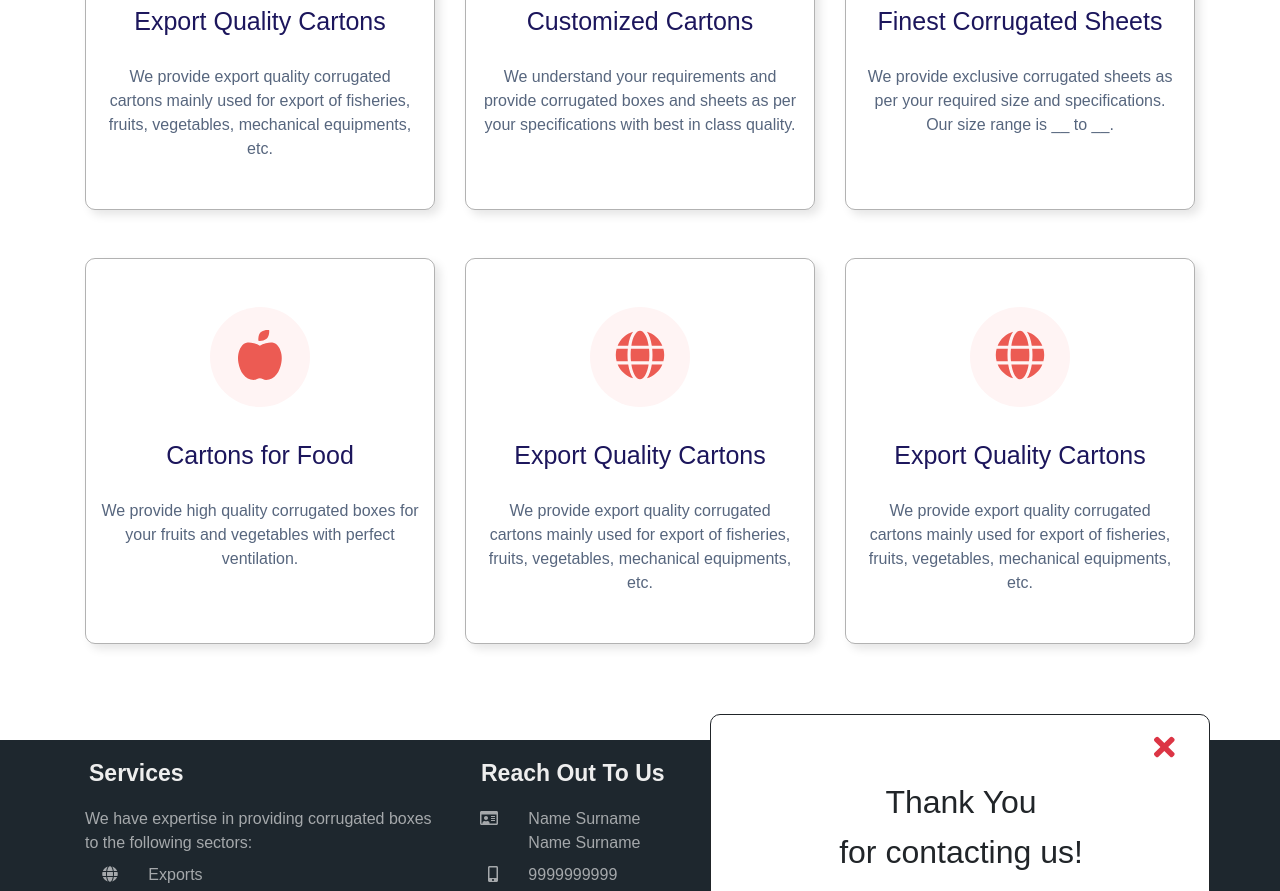
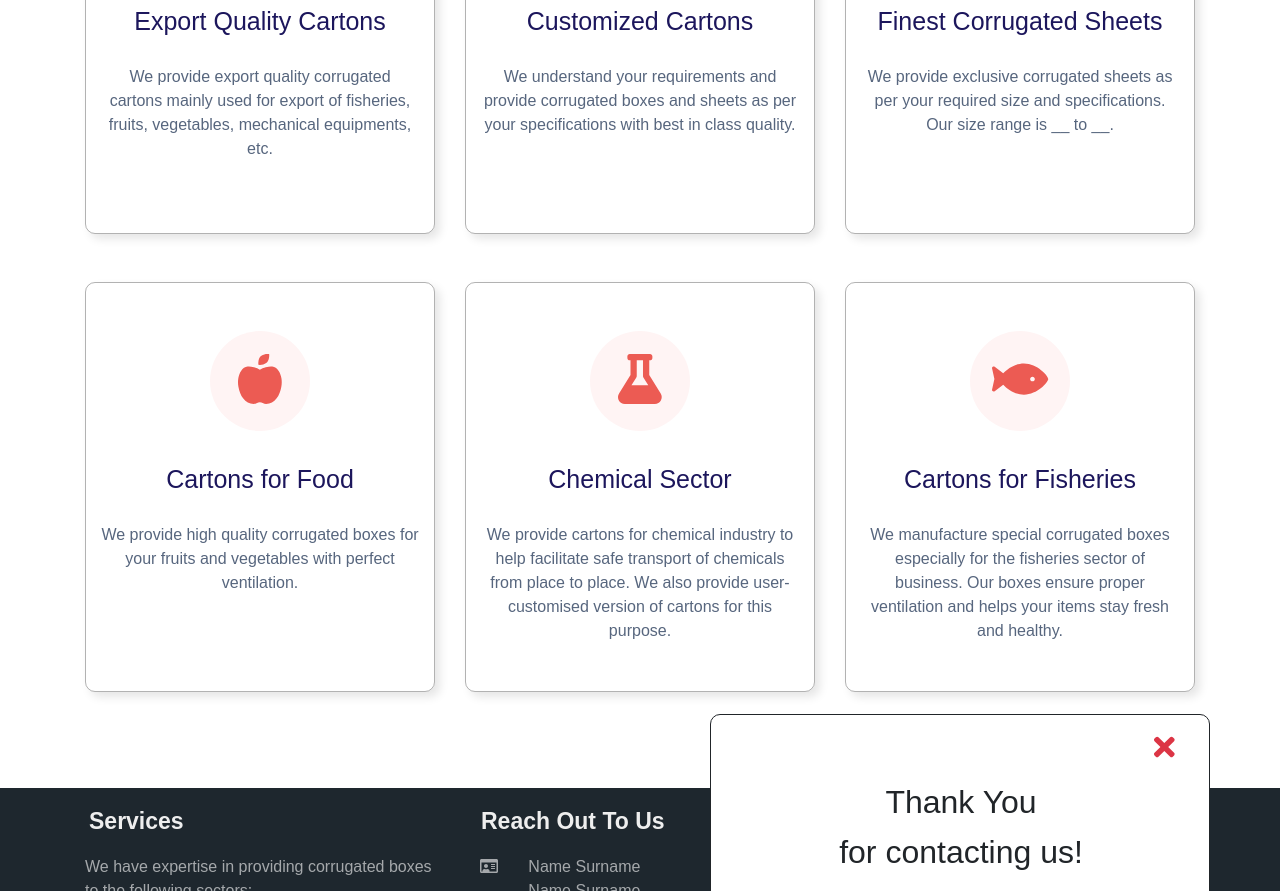
Before and after one commit to abhijoshi2k/pe_sample, a plain HTML site: page services.html in a window 1280 px wide. Shown: the part 543-1434 px from the top of the page. Drawn offline with nearby package versions, Linux system fonts and the light colour scheme.

Commit message:
update content

```diff
--- a/services.html
+++ b/services.html
@@ -437,12 +437,12 @@
 				<div class="px-auto overflow-hidden service-data" id="service5">
 					<div class="position-absolute service-try d-sm-block d-none" id="try5"></div>
 					<div class="row pt-sm-5">
-						<div class="services-circle text-center mx-auto d-sm-block d-none"><div class="col-sm-12 col-3 text-center services-icon my-0 my-sm-auto"><i class="fas fa-globe"></i></div></div>
-						<div class="col-sm-12 col-3 text-center services-icon my-0 my-sm-auto d-block d-sm-none"><i class="fas fa-globe"></i></div>
-						<div class="col-sm-12 col-9 px-sm-3 pl-0 text-sm-center text-left services-title my-sm-0 my-auto"><label for="expand5">Export Quality Cartons</label></div>
+						<div class="services-circle text-center mx-auto d-sm-block d-none"><div class="col-sm-12 col-3 text-center services-icon my-0 my-sm-auto"><i class="fas fa-flask"></i></div></div>
+						<div class="col-sm-12 col-3 text-center services-icon my-0 my-sm-auto d-block d-sm-none"><i class="fas fa-flask"></i></div>
+						<div class="col-sm-12 col-9 px-sm-3 pl-0 text-sm-center text-left services-title my-sm-0 my-auto"><label for="expand5">Chemical Sector</label></div>
 					</div>
 
-					<div class="container text-center services-para pt-lg-4 py-2 service-no pb-sm-5">We provide export quality corrugated cartons mainly used for export of fisheries, fruits, vegetables, mechanical equipments, etc.</div>
+					<div class="container text-center services-para pt-lg-4 py-2 service-no pb-sm-5">We provide cartons for chemical industry to help facilitate safe transport of chemicals from place to place. We also provide user-customised version of cartons for this purpose.</div>
 				</div>
 				<label for="expand5"><div class="container d-block d-sm-none down-btn text-center quote"><div><i class="fas fa-angle-down"></i></div></div></label>
 			</div>
@@ -456,12 +456,12 @@
 				<div class="px-auto overflow-hidden service-data" id="service6">
 					<div class="position-absolute service-try d-sm-block d-none" id="try6"></div>
 					<div class="row pt-sm-5">
-						<div class="services-circle text-center mx-auto d-sm-block d-none"><div class="col-sm-12 col-3 text-center services-icon my-0 my-sm-auto"><i class="fas fa-globe"></i></div></div>
-						<div class="col-sm-12 col-3 text-center services-icon my-0 my-sm-auto d-block d-sm-none"><i class="fas fa-globe"></i></div>
-						<div class="col-sm-12 col-9 px-sm-3 pl-0 text-sm-center text-left services-title my-sm-0 my-auto"><label for="expand6">Export Quality Cartons</label></div>
+						<div class="services-circle text-center mx-auto d-sm-block d-none"><div class="col-sm-12 col-3 text-center services-icon my-0 my-sm-auto"><i class="fas fa-fish"></i></div></div>
+						<div class="col-sm-12 col-3 text-center services-icon my-0 my-sm-auto d-block d-sm-none"><i class="fas fa-fish"></i></div>
+						<div class="col-sm-12 col-9 px-sm-3 pl-0 text-sm-center text-left services-title my-sm-0 my-auto"><label for="expand6">Cartons for Fisheries</label></div>
 					</div>
 
-					<div class="container text-center services-para pt-lg-4 py-2 service-no pb-sm-5">We provide export quality corrugated cartons mainly used for export of fisheries, fruits, vegetables, mechanical equipments, etc.</div>
+					<div class="container text-center services-para pt-lg-4 py-2 service-no pb-sm-5">We manufacture special corrugated boxes especially for the fisheries sector of business. Our boxes ensure proper ventilation and helps your items stay fresh and healthy.</div>
 				</div>
 				<label for="expand6"><div class="container d-block d-sm-none down-btn text-center quote"><div><i class="fas fa-angle-down"></i></div></div></label>
 			</div>
```
Also changed, not shown: images/sky_spare.jpg.
